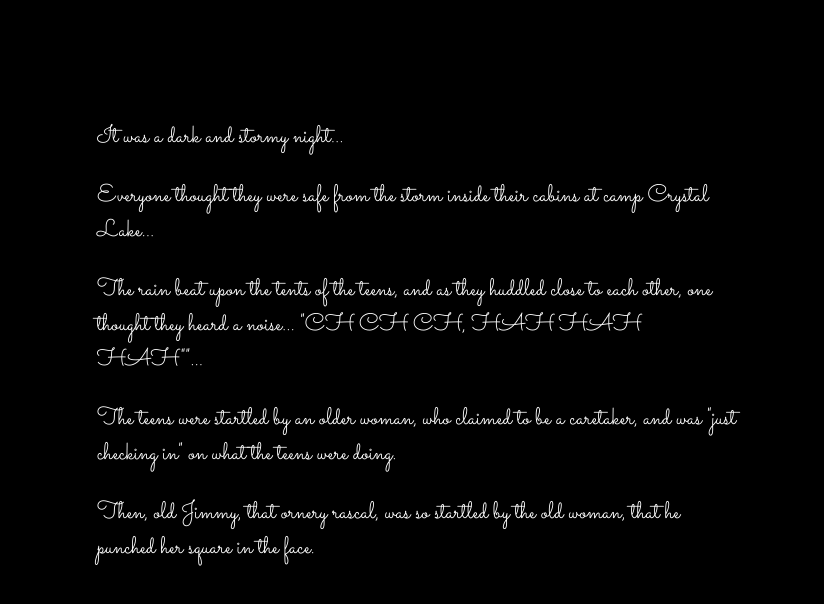
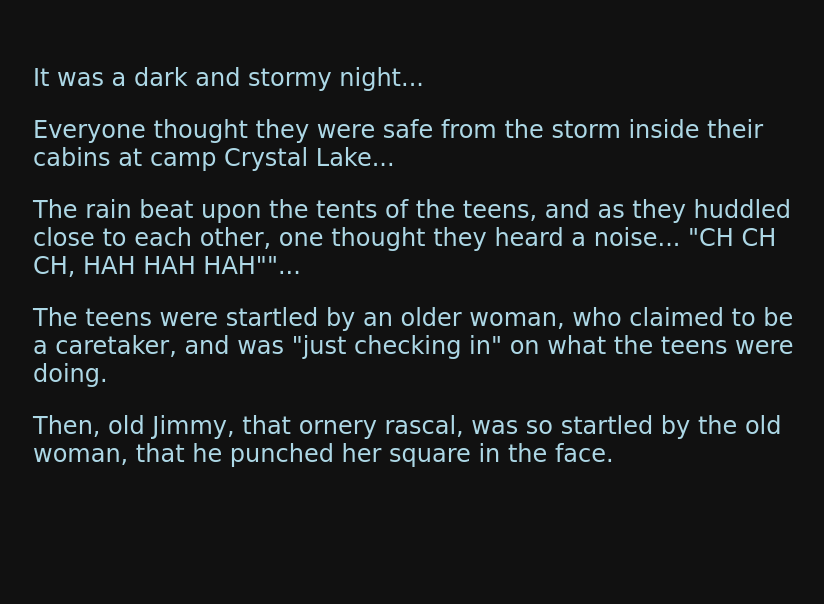
Before and after one commit to jacobstokeswarner/Fireside-Story-2023, a plain HTML site: page index.html in a window 1280 px wide. Shown: the whole page, without its empty margins (223-1047 px from the left). Drawn offline with Linux system fonts and the light colour scheme.

Commit message:
Font and margin changes

```diff
--- a/style.css
+++ b/style.css
@@ -1,7 +1,10 @@
 body {
-  color: white;
-  background-color: black;
-  font-family: "Sacramento", cursive;
+  color: lightblue;
+  background-color: #111;
   font-size: 150%;
+  font-family: 'Satisfy', cursive;
   margin: 5em 25%;
+  margin-top: 5%;
+  margin-left: 20%;
+  margin-right: 20%;
 }
```
